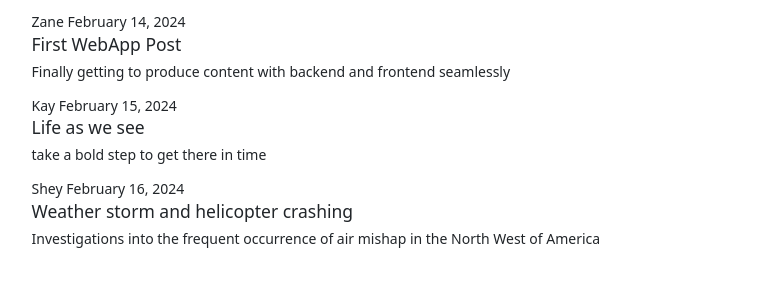
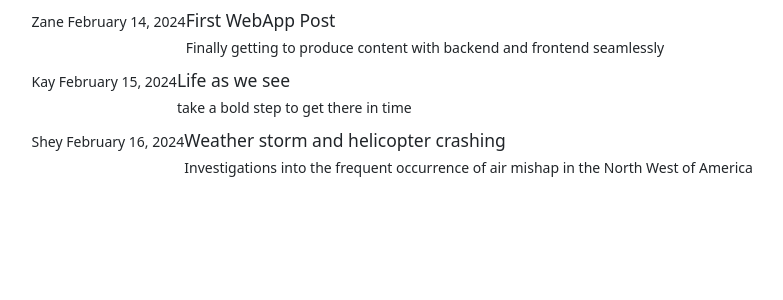
Before and after one commit to Sekeza/blogwithflask, a Flask app: page / in a window 1280 px wide. Shown: the part 45-345 px from the top of the page, without its empty margins (56-839 px from the left). Run offline with Flask 3, Linux system fonts and the light colour scheme; parts of the project's set-up code (start-up, migrations or seed data) failed here and were passed over.

Commit message:
Added the html tag element articleto the home page.

```diff
--- a/blogwithflask/blogwithflask/templates/home.html
+++ b/blogwithflask/blogwithflask/templates/home.html
@@ -3,8 +3,9 @@
 {% block content %}
 
 {% for post in posts %}
-    <div class="media">
-        <div>
+<article class="media content-section d-flex">
+    <div class="media-body d-flex">
+        <div class="media-body">
             <a> {{ post.author }} </a>
             <span> {{ post.date_posted }} </span>
         </div>
@@ -13,6 +14,7 @@
             <p> {{ post.content }} </p>
         </div>
     </div>
+</article>
 {% endfor %}
 
 {% endblock content%}
```
